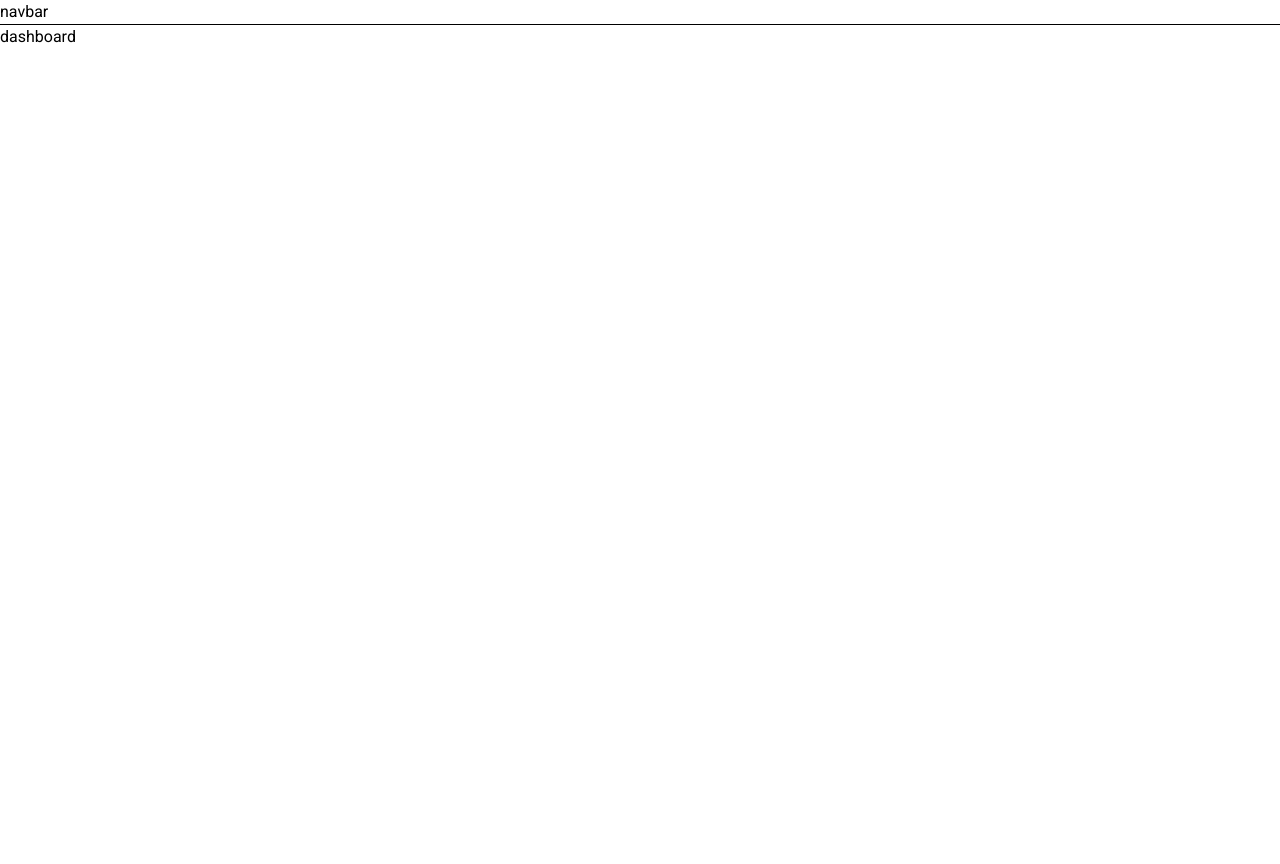
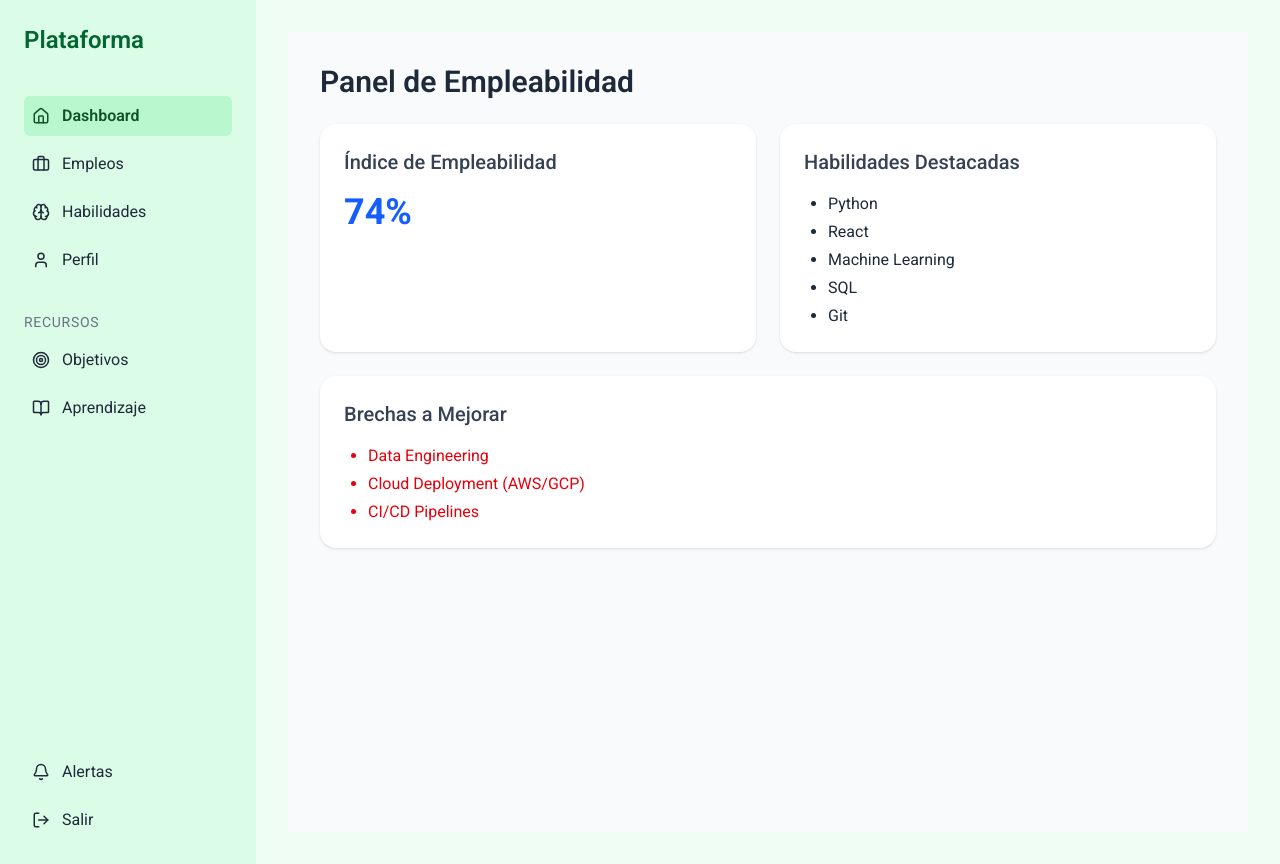
Before and after one commit to diegoam11/what-skills-frontend, a React (Vite) app: page /dashboard in a window 1280 px wide. Before the commit the page ends 800 px from the top, so only its background shows below. Built offline with nearby package versions, Linux system fonts and the light colour scheme.

Commit message:
nuevas dependencias + sidebar

```diff
--- a/package.json
+++ b/package.json
@@ -12,9 +12,11 @@
   "dependencies": {
     "@tailwindcss/vite": "^4.1.13",
     "axios": "^1.12.2",
+    "lucide-react": "^0.545.0",
     "react": "^19.1.1",
     "react-dom": "^19.1.1",
     "react-router-dom": "^7.9.3",
+    "recharts": "^3.2.1",
     "tailwindcss": "^4.1.13"
   },
   "devDependencies": {
--- a/src/common/RouterLayout.tsx
+++ b/src/common/RouterLayout.tsx
@@ -1,11 +1,116 @@
-import { NavBar } from "./NavBar";
-import { Outlet } from "react-router-dom";
+import { Outlet, NavLink } from "react-router-dom";
+import{Home, Briefcase, Brain, User, Target, BookOpen, Bell, LogOut,}from "lucide-react";
 
 export const RouterLayout: React.FC = () => {
   return (
-    <>
-      <NavBar />
-      <Outlet />
-    </>
+    <div className="flex min-h-screen bg-green-50 text-gray-800">
+      {/* Sidebar */}
+      <aside className="w-64 bg-green-100 p-6 flex flex-col justify-between">
+        <div>
+          <h1 className="text-2xl font-semibold mb-10 text-green-800">Plataforma</h1>
+
+          <nav className="space-y-2">
+            <NavLink
+              to="/dashboard"
+              className={({ isActive }) =>
+                `flex items-center gap-3 p-2 rounded-md transition ${
+                  isActive
+                    ? "bg-green-200 text-green-900 font-semibold"
+                    : "hover:bg-green-50"
+                }`
+              }
+            >
+              <Home size={18} /> Dashboard
+            </NavLink>
+
+            <NavLink
+              to="/empleos"
+              className={({ isActive }) =>
+                `flex items-center gap-3 p-2 rounded-md transition ${
+                  isActive
+                    ? "bg-green-200 text-green-900 font-semibold"
+                    : "hover:bg-green-50"
+                }`
+              }
+            >
+              <Briefcase size={18} /> Empleos
+            </NavLink>
+
+            <NavLink
+              to="/habilidades"
+              className={({ isActive }) =>
+                `flex items-center gap-3 p-2 rounded-md transition ${
+                  isActive
+                    ? "bg-green-200 text-green-900 font-semibold"
+                    : "hover:bg-green-50"
+                }`
+              }
+            >
+              <Brain size={18} /> Habilidades
+            </NavLink>
+
+            <NavLink
+              to="/perfil"
+              className={({ isActive }) =>
+                `flex items-center gap-3 p-2 rounded-md transition ${
+                  isActive
+                    ? "bg-green-200 text-green-900 font-semibold"
+                    : "hover:bg-green-50"
+                }`
+              }
+            >
+              <User size={18} /> Perfil
+            </NavLink>
+          </nav>
+
+          <h2 className="text-sm mt-8 mb-2 text-gray-500 uppercase tracking-wider">
+            Recursos
+          </h2>
+
+          <nav className="space-y-2">
+            <NavLink
+              to="/objetivos"
+              className={({ isActive }) =>
+                `flex items-center gap-3 p-2 rounded-md transition ${
+                  isActive
+                    ? "bg-green-200 text-green-900 font-semibold"
+                    : "hover:bg-green-50"
+                }`
+              }
+            >
+              <Target size={18} /> Objetivos
+            </NavLink>
+
+            <NavLink
+              to="/aprendizaje"
+              className={({ isActive }) =>
+                `flex items-center gap-3 p-2 rounded-md transition ${
+                  isActive
+                    ? "bg-green-200 text-green-900 font-semibold"
+                    : "hover:bg-green-50"
+                }`
+              }
+            >
+              <BookOpen size={18} /> Aprendizaje
+            </NavLink>
+          </nav>
+        </div>
+
+        {/* Footer */}
+        <div className="space-y-2">
+          <button className="flex items-center gap-3 p-2 rounded-md hover:bg-green-50 w-full">
+            <Bell size={18} /> Alertas
+          </button>
+          <button className="flex items-center gap-3 p-2 rounded-md hover:bg-green-50 w-full">
+            <LogOut size={18} /> Salir
+          </button>
+        </div>
+      </aside>
+
+      {/* Contenido principal */}
+      <main className="flex-1 p-8 overflow-y-auto">
+        <Outlet />
+      </main>
+    </div>
   );
 };
--- a/src/pages/dashboard/DashboardLogic.tsx
+++ b/src/pages/dashboard/DashboardLogic.tsx
@@ -1,3 +1,32 @@
+import { useState, useEffect } from "react";
+
 export const DashboardLogic = () => {
-  return ["logic"];
+  const [employabilityIndex, setEmployabilityIndex] = useState<number>(0);
+  const [highlightedSkills, setHighlightedSkills] = useState<string[]>([]);
+  const [skillsToImprove, setSkillsToImprove] = useState<string[]>([]);
+
+  useEffect(() => {
+    // Simulación temporal — luego se reemplazará por datos del backend o IA
+    setTimeout(() => {
+      setEmployabilityIndex(74);
+      setHighlightedSkills([
+        "Python",
+        "React",
+        "Machine Learning",
+        "SQL",
+        "Git",
+      ]);
+      setSkillsToImprove([
+        "Data Engineering",
+        "Cloud Deployment (AWS/GCP)",
+        "CI/CD Pipelines",
+      ]);
+    }, 800);
+  }, []);
+
+  return {
+    employabilityIndex,
+    highlightedSkills,
+    skillsToImprove,
+  };
 };
--- a/src/pages/dashboard/DashboardView.tsx
+++ b/src/pages/dashboard/DashboardView.tsx
@@ -1,7 +1,48 @@
-export const DashboardView = () => {
+import React from "react";
+import { DashboardLogic } from "./DashboardLogic";
+
+export const DashboardView: React.FC = () => {
+  const { employabilityIndex, skillsToImprove, highlightedSkills } =
+    DashboardLogic();
+
   return (
-    <div>
-      <h1>dashboard</h1>
+    <div className="min-h-screen bg-gray-50 p-8">
+      <h1 className="text-3xl font-semibold mb-6 text-gray-800">
+        Panel de Empleabilidad
+      </h1>
+
+      <section className="grid grid-cols-1 md:grid-cols-2 gap-6">
+        <div className="bg-white p-6 rounded-2xl shadow">
+          <h2 className="text-xl font-medium mb-4 text-gray-700">
+            Índice de Empleabilidad
+          </h2>
+          <p className="text-4xl font-bold text-blue-600">
+            {employabilityIndex}%
+          </p>
+        </div>
+
+        <div className="bg-white p-6 rounded-2xl shadow">
+          <h2 className="text-xl font-medium mb-4 text-gray-700">
+            Habilidades Destacadas
+          </h2>
+          <ul className="list-disc pl-6 space-y-1">
+            {highlightedSkills.map((skill) => (
+              <li key={skill}>{skill}</li>
+            ))}
+          </ul>
+        </div>
+
+        <div className="bg-white p-6 rounded-2xl shadow md:col-span-2">
+          <h2 className="text-xl font-medium mb-4 text-gray-700">
+            Brechas a Mejorar
+          </h2>
+          <ul className="list-disc pl-6 space-y-1 text-red-600">
+            {skillsToImprove.map((skill) => (
+              <li key={skill}>{skill}</li>
+            ))}
+          </ul>
+        </div>
+      </section>
     </div>
   );
 };
```
Also changed, not shown: 1 other file (tests, documents, lock files or other folders).
